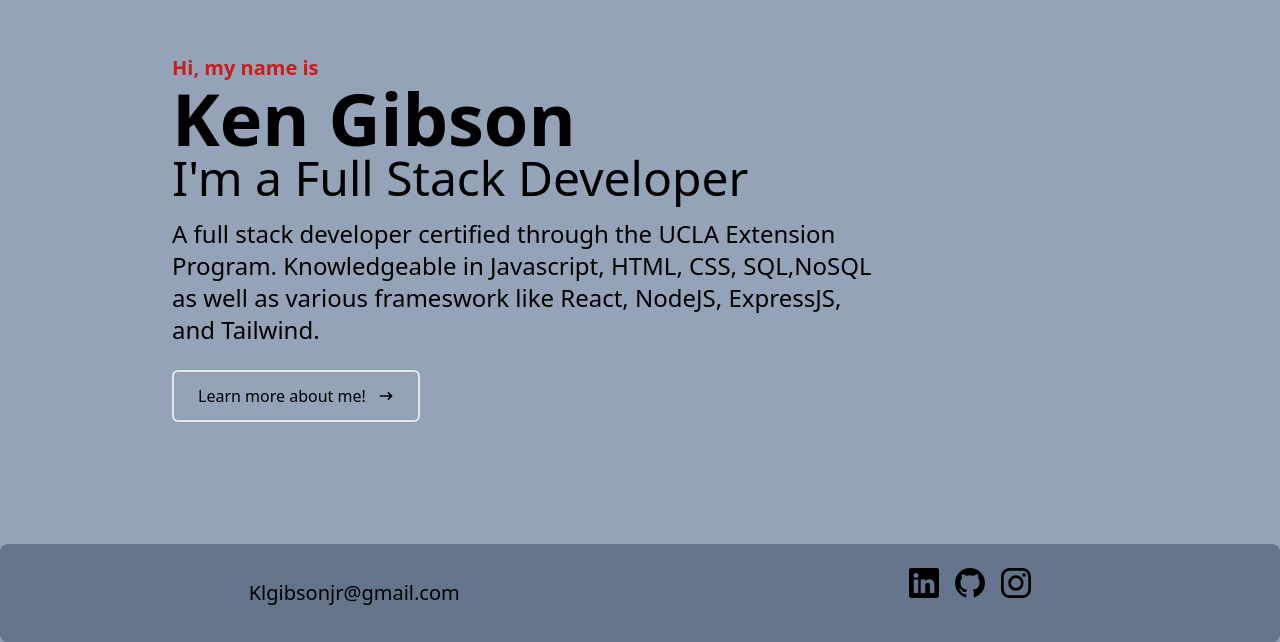
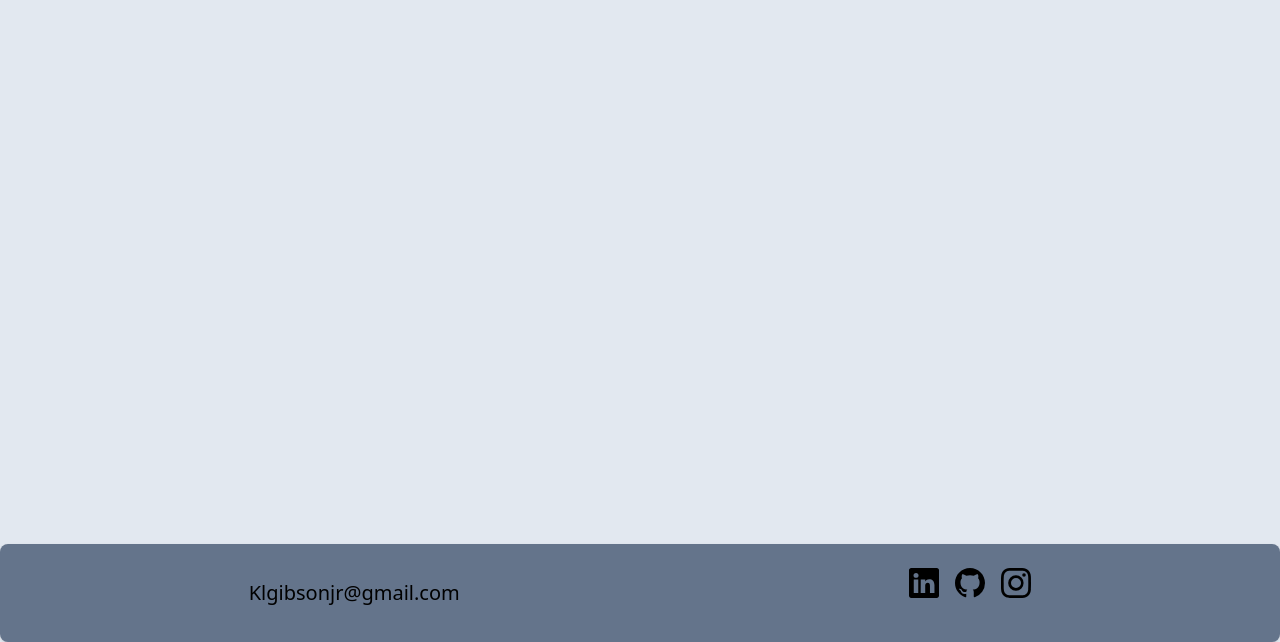
Before and after one commit to Klgibsonjr/react-portfolio-kg, a React (Create React App) app: page / in a window 1280 px wide. Shown: the part 158-800 px from the top of the page. Built offline with nearby package versions, Linux system fonts and the light colour scheme; the HTML template or start-up script is replaced by a standard one.

Commit message:
fixed home routing

```diff
--- a/package.json
+++ b/package.json
@@ -1,6 +1,6 @@
 {
   "name": "react-portfolio-kg",
-  "homepage": "https://github.com/Klgibsonjr/react-portfolio-kg",
+  "homepage": "https://klgibsonjr.github.io/react-portfolio-kg",
   "version": "0.1.0",
   "private": true,
   "dependencies": {
--- a/src/App.js
+++ b/src/App.js
@@ -14,7 +14,7 @@ function App() {
       <div className='bg-slate-200 h-[100vh]'>
         <Header />
         <Routes>
-          <Route path='/' element={<Home />} />
+          <Route path='/home' element={<Home />} />
           <Route path='/about' element={<AboutMe />} />
           <Route path='/contact' element={<ContactMe />} />
           <Route path='/portfolio' element={<Portfolio />} />
--- a/src/components/Navbar.jsx
+++ b/src/components/Navbar.jsx
@@ -8,7 +8,7 @@ const Navbar = () => {
   return (
     <nav className='bg-slate-500 border-gray-200 px-2 sm:px-4 py-2.5 rounded dark:bg-gray-900'>
       <div className='container flex flex-wrap items-center justify-between mx-auto'>
-        <a href='/' className='flex items-center'>
+        <a href='/home' className='flex items-center'>
           <span className='self-center text-2xl font-semibold whitespace-nowrap dark:text-white'>
             Ken Gibson
           </span>
```
